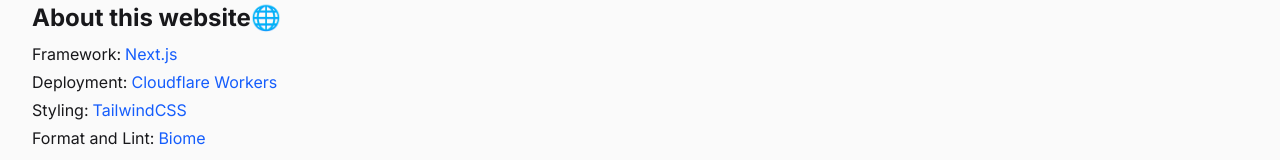
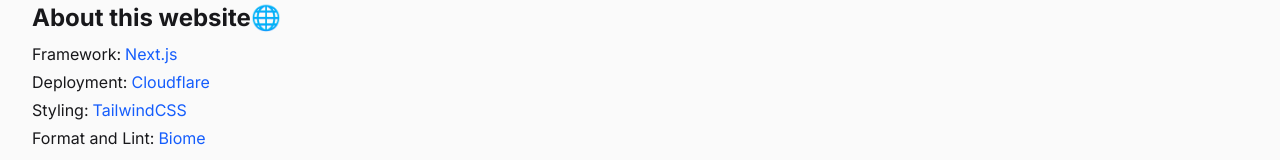
Before and after one commit to Sym521/gemi21.com, a Next.js app: page /About in a window 1280 px wide. Shown: the part 487-647 px from the top of the page. Built offline with nearby package versions, Linux system fonts and the light colour scheme; no server answers.

Commit message:
fix: update deployment link from Vercel to Cloudflare

```diff
--- a/app/About/page.tsx
+++ b/app/About/page.tsx
@@ -49,10 +49,10 @@
 							<span className="flex gap-1">
 								<p>Deployment:</p>
 								<Link
-									href={"https://vercel.com"}
+									href={"https://www.cloudflare.com/"}
 									className="text-blue-600 hover:text-zinc-800 transition-colors duration-300"
 								>
-									Cloudflare Workers
+									Cloudflare
 								</Link>
 							</span>
 							<span className="flex gap-1">
```
